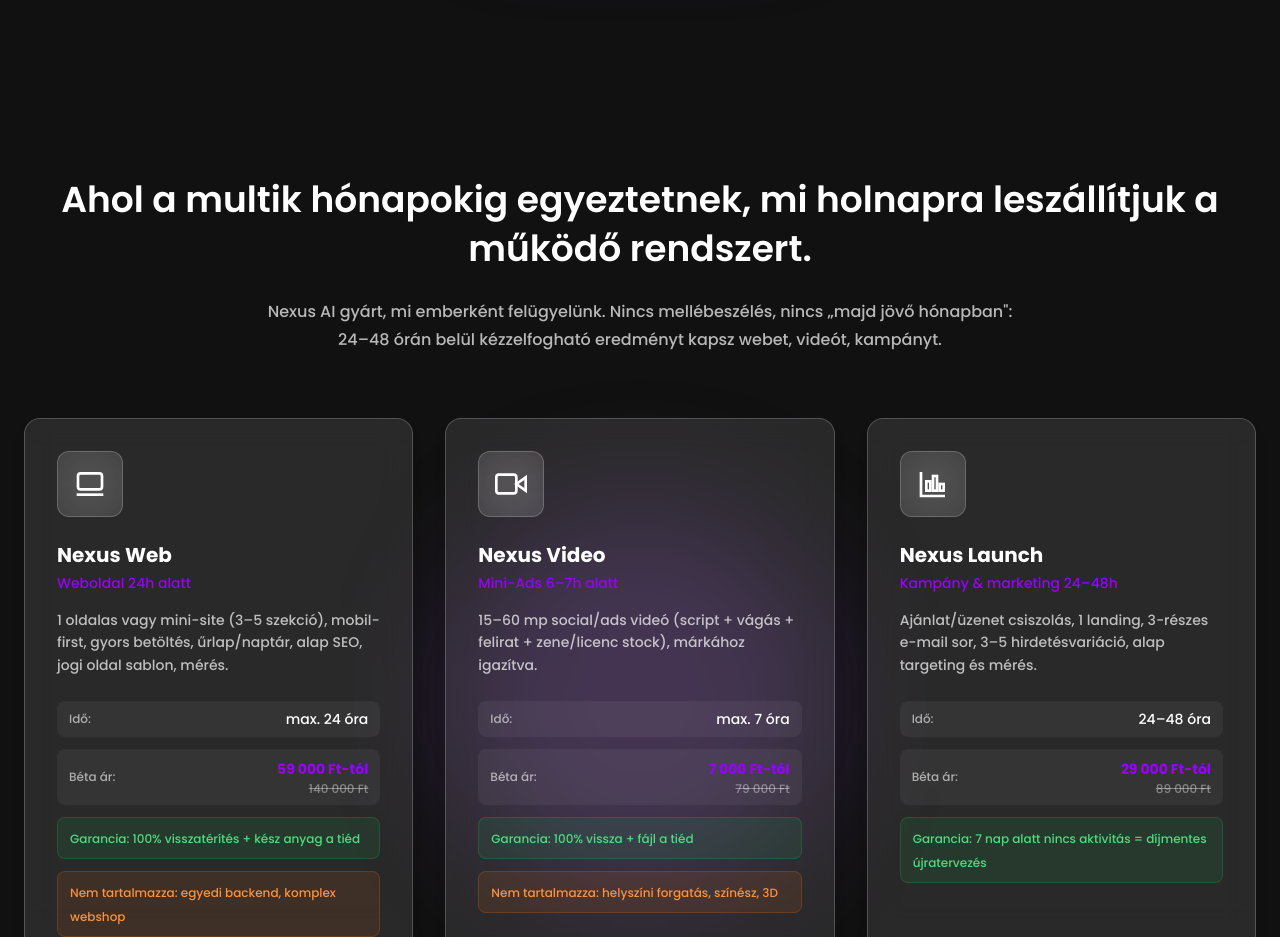
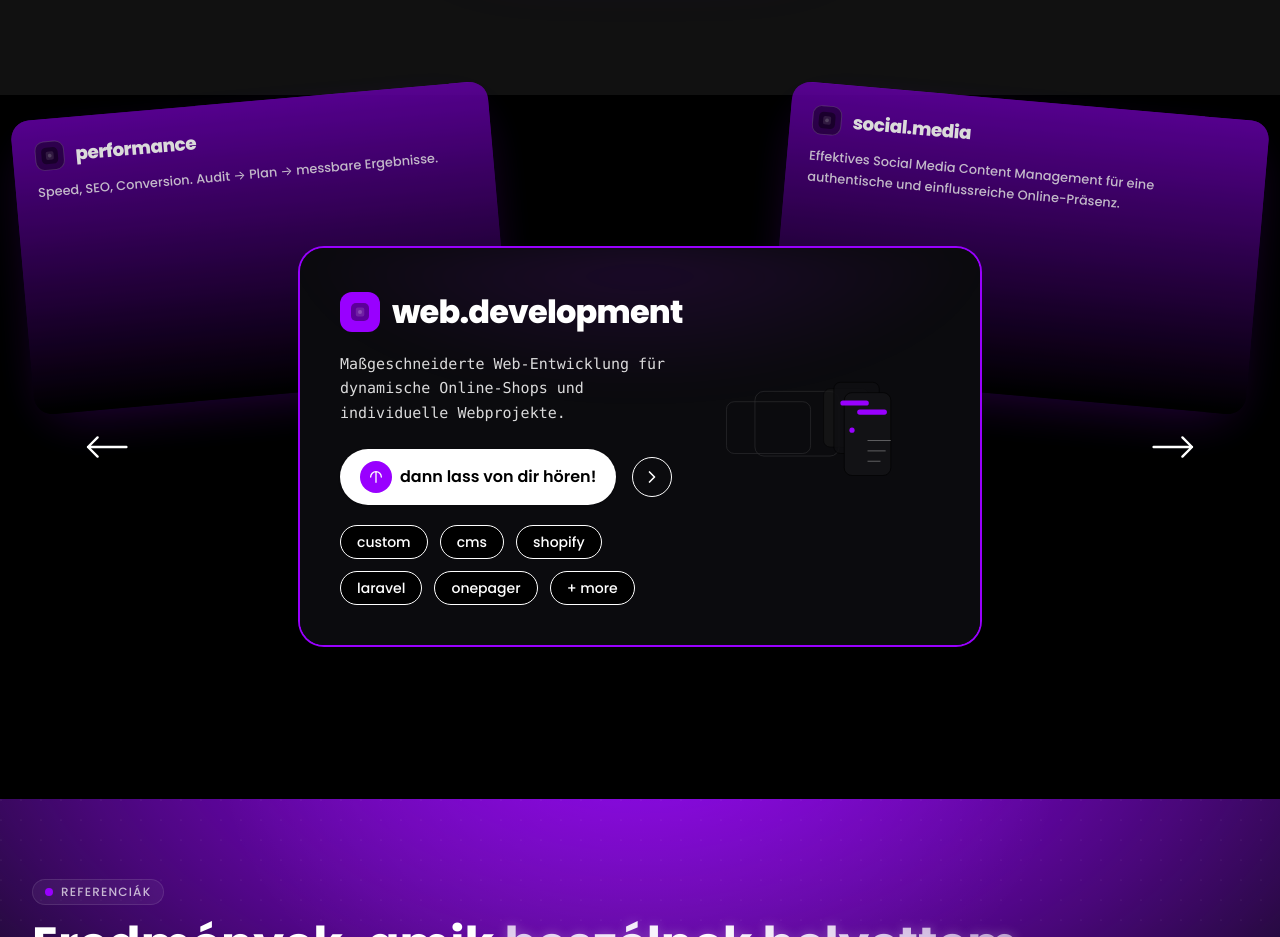
Before and after one commit to mrcoinzy/vizio-ai-flow, a React (Vite) app: page / in a window 1280 px wide. Shown: the part 1863-2800 px from the top of the page. Built offline with nearby package versions, Linux system fonts and the light colour scheme.

Commit message:
Update service section
Replaced the service section with new content and functionality.

```diff
--- a/src/components/ServicesSection.tsx
+++ b/src/components/ServicesSection.tsx
@@ -1,212 +1,236 @@
-import React from "react";
-import { motion } from "framer-motion";
-const SERVICES = [{
-  id: "web",
-  title: "Nexus Web",
-  subtitle: "Weboldal 24h alatt",
-  description: "1 oldalas vagy mini-site (3–5 szekció), mobil-first, gyors betöltés, űrlap/naptár, alap SEO, jogi oldal sablon, mérés.",
-  time: "max. 24 óra",
-  price: "59 000 Ft-tól",
-  originalPrice: "140 000 Ft",
-  guarantee: "100% visszatérítés + kész anyag a tiéd",
-  notIncluded: "egyedi backend, komplex webshop",
-  cta: "Kérem a 24h webet",
-  icon: <svg viewBox="0 0 24 24" className="w-8 h-8" fill="none" stroke="currentColor" strokeWidth="2">
-        <rect x="3" y="4" width="18" height="12" rx="2" />
-        <path d="M2 20h20" />
+import React, { useEffect, useState } from "react";
+import { motion, AnimatePresence } from "framer-motion";
+
+const ACCENT = "#9900FF";
+
+const SERVICES = [
+  {
+    id: "webdev",
+    title: "web.development",
+    description:
+      "Maßgeschneiderte Web-Entwicklung für dynamische Online-Shops und individuelle Webprojekte.",
+    tags: ["custom", "cms", "shopify", "laravel", "onepager", "+ more"],
+    cta: "dann lass von dir hören!",
+  },
+  {
+    id: "social",
+    title: "social.media",
+    description:
+      "Effektives Social Media Content Management für eine authentische und einflussreiche Online-Präsenz.",
+    tags: ["content", "ads", "automation", "analytics"],
+    cta: "dann lass von dir hören!",
+  },
+  {
+    id: "performance",
+    title: "performance",
+    description: "Speed, SEO, Conversion. Audit → Plan → messbare Ergebnisse.",
+    tags: ["lighthouse 95+", "core web vitals", "A/B"],
+    cta: "audit anfordern",
+  },
+];
+
+function SquareAppIcon() {
+  return (
+    <svg viewBox="0 0 24 24" className="w-6 h-6" aria-hidden="true">
+      <rect x="3" y="3" width="18" height="18" rx="5" fill="black" opacity=".4" />
+      <rect x="7.8" y="7.5" width="8.5" height="9" rx="2" fill="#fff" opacity=".12" />
+      <circle cx="12" cy="12" r="2" fill="#fff" opacity=".2" />
     </svg>
-}, {
-  id: "video",
-  title: "Nexus Video",
-  subtitle: "Mini-Ads 6–7h alatt",
-  description: "15–60 mp social/ads videó (script + vágás + felirat + zene/licenc stock), márkához igazítva.",
-  time: "max. 7 óra",
-  price: "7 000 Ft-tól",
-  originalPrice: "79 000 Ft",
-  guarantee: "100% vissza + fájl a tiéd",
-  notIncluded: "helyszíni forgatás, színész, 3D",
-  cta: "Kérek egy videót ma",
-  icon: <svg viewBox="0 0 24 24" className="w-8 h-8" fill="none" stroke="currentColor" strokeWidth="2">
-        <polygon points="23 7 16 12 23 17 23 7" />
-        <rect x="1" y="5" width="15" height="14" rx="2" ry="2" />
+  );
+}
+
+function PanelIllustration() {
+  return (
+    <svg width="220" height="160" viewBox="0 0 340 220" aria-hidden="true">
+      <g fill="none" stroke="#fff" opacity="0.14">
+        <rect x="10" y="40" width="130" height="80" rx="12" />
+        <rect x="54" y="24" width="130" height="100" rx="14" />
+      </g>
+      <g>
+        <g transform="translate(160,20)">
+          <rect x="0" y="0" width="70" height="90" rx="10" fill="#1A1A1A" stroke="#000" opacity=".6" />
+          <rect x="16" y="-10" width="70" height="110" rx="10" fill="#0F0F12" stroke="#000" opacity=".85" />
+          <rect x="32" y="6" width="72" height="128" rx="12" fill="#121215" stroke="#000" opacity="1" />
+          <rect x="26" y="18" width="44" height="8" rx="4" fill={ACCENT} />
+          <rect x="40" y="60" width="8" height="8" rx="4" fill={ACCENT} />
+          <rect x="52" y="32" width="46" height="8" rx="4" fill={ACCENT} />
+          <g opacity=".5" stroke="#fff">
+            <path d="M68 80h36" />
+            <path d="M68 96h28" />
+            <path d="M68 112h20" />
+          </g>
+        </g>
+      </g>
     </svg>
-}, {
-  id: "marketing",
-  title: "Nexus Launch",
-  subtitle: "Kampány & marketing 24–48h",
-  description: "Ajánlat/üzenet csiszolás, 1 landing, 3-részes e-mail sor, 3–5 hirdetésvariáció, alap targeting és mérés.",
-  time: "24–48 óra",
-  price: "29 000 Ft-tól",
-  originalPrice: "89 000 Ft",
-  guarantee: "7 nap alatt nincs aktivitás = díjmentes újratervezés",
-  notIncluded: "",
-  cta: "Indítsuk el a kampányt",
-  icon: <svg viewBox="0 0 24 24" className="w-8 h-8" fill="none" stroke="currentColor" strokeWidth="2">
-        <path d="M3 3v18h18" />
-        <rect x="7" y="10" width="3" height="7" />
-        <rect x="12" y="6" width="3" height="11" />
-        <rect x="17" y="12" width="3" height="5" />
+  );
+}
+
+function GhostServiceCard({ service, side }) {
+  const isLeft = side === "left";
+  return (
+    <div
+      className={`pointer-events-none absolute ${isLeft ? "left-[-48px] md:left-[-72px]" : "right-[-48px] md:right-[-72px]"} top-1/2 -translate-y-1/2 z-0`}
+      style={{ transformOrigin: "center" }}
+    >
+      <div
+        className="relative rounded-[20px] overflow-hidden"
+        style={{
+          width: 520,
+          height: 320,
+          transform: `rotate(${isLeft ? -5 : 5}deg)`,
+          background: `linear-gradient(180deg, ${ACCENT} 0%, rgba(0,0,0,.35) 100%)`,
+          boxShadow: `0 18px 60px -20px ${ACCENT}55`,
+          opacity: 0.9,
+        }}
+      >
+        <div className="w-full h-full bg-black/35" />
+        <div className="absolute inset-0 p-6 text-white">
+          <div className="flex items-center gap-3">
+            <div className="rounded-[10px] w-8 h-8 grid place-items-center bg-black/40 border" style={{ borderColor: "#fff3" }}>
+              <SquareAppIcon />
+            </div>
+            <h4 className="text-xl font-extrabold tracking-tight">{service.title}</h4>
+          </div>
+          <p className="mt-3 max-w-md text-white/85 text-sm leading-relaxed" style={{ maxHeight: 56, overflow: "hidden" }}>
+            {service.description}
+          </p>
+        </div>
+      </div>
+    </div>
+  );
+}
+
+function ServiceCard({ s }) {
+  return (
+    <div className="relative z-10" style={{ width: 680, maxWidth: "92vw" }}>
+      <div className="absolute inset-0 rounded-[24px]" style={{ boxShadow: `0 0 0 2px ${ACCENT}` }} />
+      <div className="relative rounded-[24px] bg-[#0B0B0E] text-white overflow-hidden p-8 md:p-10">
+        <div
+          className="pointer-events-none absolute -inset-[1px] rounded-[24px]"
+          style={{ background: `radial-gradient(85% 60% at 50% 0%, ${ACCENT}22, transparent 60%)`, filter: "blur(18px)" }}
+        />
+        <div className="relative grid grid-cols-1 lg:grid-cols-[1fr_auto] gap-6 items-center">
+          <div>
+            <div className="flex items-center gap-3 mb-4">
+              <div className="rounded-[12px] w-10 h-10 grid place-items-center" style={{ background: ACCENT }}>
+                <SquareAppIcon />
+              </div>
+              <h3 className="text-[28px] md:text-[32px] font-extrabold tracking-tight">{s.title}</h3>
+            </div>
+            <p className="max-w-2xl text-white/85 leading-relaxed font-mono text-[15px]">{s.description}</p>
+            <div className="mt-6 flex items-center gap-4">
+              <button className="inline-flex items-center gap-2 rounded-full bg-white text-black font-semibold px-5 py-3 shadow">
+                <span className="inline-grid place-items-center rounded-full w-8 h-8" style={{ background: ACCENT }}>
+                  <svg viewBox="0 0 24 24" className="w-4 h-4" aria-hidden="true">
+                    <path d="M4 12a8 8 0 0 1 8-8m0 0a8 8 0 0 1 8 8m-8-8v16" fill="none" stroke="white" strokeWidth="2" strokeLinecap="round" />
                   </svg>
-}];
-export default function ServicesSection() {
-  const containerVariants = {
-    hidden: {
-      opacity: 0
-    },
-    visible: {
-      opacity: 1,
-      transition: {
-        staggerChildren: 0.1,
-        delayChildren: 0.2
+                </span>
+                <span>{s.cta}</span>
+              </button>
+              <button className="w-10 h-10 rounded-full grid place-items-center border" style={{ borderColor: "#fff", background: "transparent" }}>
+                <svg viewBox="0 0 24 24" className="w-5 h-5 text-white" aria-hidden="true">
+                  <path d="M9 6l6 6-6 6" fill="none" stroke="currentColor" strokeWidth="2" strokeLinecap="round" strokeLinejoin="round" />
+                </svg>
+              </button>
+            </div>
+            <div className="mt-5 flex flex-wrap gap-3">
+              {s.tags.map((t) => (
+                <span key={t} className="px-4 py-[6px] rounded-full border text-sm" style={{ borderColor: "#fff", color: "#fff", background: "#000" }}>
+                  {t}
+                </span>
+              ))}
+            </div>
+          </div>
+          <div className="hidden lg:block">
+            <PanelIllustration />
+          </div>
+        </div>
+      </div>
+    </div>
+  );
 }
+
+function SideLineArrow({ onClick, side = "left" }) {
+  const isLeft = side === "left";
+  return (
+    <button
+      onClick={onClick}
+      type="button"
+      aria-label={isLeft ? "prev" : "next"}
+      className={`z-20 cursor-pointer absolute ${isLeft ? "left-6 md:left-10" : "right-6 md:right-10"} top-1/2 -translate-y-1/2 text-white/90`}
+    >
+      <svg viewBox="0 0 80 60" width="64" height="48" aria-hidden="true">
+        {isLeft ? (
+          <path d="M58 30H10M22 18l-12 12 12 12" fill="none" stroke="white" strokeWidth="3" strokeLinecap="round" strokeLinejoin="round" />
+        ) : (
+          <path d="M22 30h48M58 18l12 12-12 12" fill="none" stroke="white" strokeWidth="3" strokeLinecap="round" strokeLinejoin="round" />
+        )}
+      </svg>
+    </button>
+  );
 }
+
+export default function ServiceCarousel() {
+  const [i, setI] = useState(0);
+  const go = (d) => setI((p) => (p + d + SERVICES.length) % SERVICES.length);
+
+  useEffect(() => {
+    const onKey = (e) => {
+      if (e.key === "ArrowLeft") go(-1);
+      if (e.key === "ArrowRight") go(1);
     };
-  const itemVariants = {
-    hidden: {
-      opacity: 0,
-      y: 30,
-      scale: 0.95
-    },
-    visible: {
-      opacity: 1,
-      y: 0,
-      scale: 1,
-      transition: {
-        duration: 0.5,
-        ease: [0.22, 1, 0.36, 1]
-      }
-    }
-  };
-  return <section className="min-h-screen w-full bg-[#111111] text-white py-20 relative overflow-hidden">
-      {/* Background effects */}
-      <div className="absolute inset-0 pointer-events-none">
-        <div className="absolute top-1/2 left-1/2 transform -translate-x-1/2 -translate-y-1/2 w-96 h-96 bg-purple-500/20 rounded-full blur-3xl" />
-      </div>
+    window.addEventListener("keydown", onKey);
+    return () => window.removeEventListener("keydown", onKey);
+  }, []);
 
-      <div className="relative z-10 mx-auto max-w-7xl px-6">
-        {/* Header */}
-        <motion.div initial={{
-        opacity: 0,
-        y: 20
-      }} whileInView={{
-        opacity: 1,
-        y: 0
-      }} viewport={{
-        once: true,
-        margin: "-100px"
-      }} transition={{
-        duration: 0.6,
-        ease: [0.22, 1, 0.36, 1]
-      }} className="text-center mb-16">
-          <h2 className="text-2xl leading-snug md:text-4xl md:leading-snug font-semibold mb-6">
-            Ahol a multik hónapokig egyeztetnek, mi holnapra leszállítjuk a működő rendszert.
-          </h2>
-          <p className="mt-3 text-sm/6 text-white/70 md:text-base/7 max-w-3xl mx-auto">Nexus AI gyárt, mi emberként felügyelünk. Nincs mellébeszélés, nincs „majd jövő hónapban": 24–48 órán belül kézzelfogható eredményt kapsz webet, videót, kampányt.</p>
+  const prev = (i - 1 + SERVICES.length) % SERVICES.length;
+  const next = (i + 1) % SERVICES.length;
+
+  return (
+    <div className="w-full min-h-[88vh] bg-black grid place-items-center px-4">
+      <div className="relative w-full max-w-[1200px]">
+        <AnimatePresence mode="wait" initial={false}>
+          <motion.div
+            key={`left-${SERVICES[prev].id}`}
+            initial={{ opacity: 0, x: -60, scale: 0.9 }}
+            animate={{ opacity: 0.95, x: 0, scale: 0.92 }}
+            exit={{ opacity: 0, x: -60 }}
+            transition={{ duration: 0.3 }}
+            className="z-0"
+          >
+            <GhostServiceCard service={SERVICES[prev]} side="left" />
           </motion.div>
 
-        {/* Services Grid */}
-        <motion.div variants={containerVariants} initial="hidden" whileInView="visible" viewport={{
-        once: true,
-        margin: "-50px"
-      }} className="grid grid-cols-1 md:grid-cols-2 lg:grid-cols-3 gap-8">
-          {SERVICES.map((service, index) => <motion.div key={service.id} variants={itemVariants} whileHover={{
-          y: -10,
-          scale: 1.02,
-          transition: {
-            duration: 0.2
-          }
-        }} className="group relative">
-              {/* Card */}
-              <div className="relative h-full p-8 rounded-2xl backdrop-blur-lg bg-white/10 border border-white/20 overflow-hidden shadow-lg">
-                {/* Content */}
-                <div className="relative z-10 flex flex-col h-full">
-                  {/* Icon */}
-                  <div className="inline-flex p-4 rounded-xl backdrop-blur-lg bg-white/10 border border-white/20 mb-6 w-fit">
-                    <div className="text-white">
-                      {service.icon}
+          <motion.div
+            key={`right-${SERVICES[next].id}`}
+            initial={{ opacity: 0, x: 60, scale: 0.9 }}
+            animate={{ opacity: 0.95, x: 0, scale: 0.92 }}
+            exit={{ opacity: 0, x: 60 }}
+            transition={{ duration: 0.3 }}
+            className="z-0"
+          >
+            <GhostServiceCard service={SERVICES[next]} side="right" />
+          </motion.div>
+        </AnimatePresence>
+
+        <SideLineArrow side="left" onClick={() => go(-1)} />
+        <SideLineArrow side="right" onClick={() => go(1)} />
+
+        <div className="relative flex items-center justify-center z-10">
+          <AnimatePresence mode="wait">
+            <motion.div
+              key={SERVICES[i].id}
+              initial={{ opacity: 0, y: 20, scale: 0.98 }}
+              animate={{ opacity: 1, y: 0, scale: 1 }}
+              exit={{ opacity: 0, y: -12, scale: 0.98 }}
+              transition={{ duration: 0.28 }}
+              className="mx-auto"
+            >
+              <ServiceCard s={SERVICES[i]} />
+            </motion.div>
+          </AnimatePresence>
         </div>
       </div>
-
-                  {/* Title & Subtitle */}
-                  <div className="mb-4">
-                    <h3 className="text-xl font-bold mb-1 text-white">
-                      {service.title}
-                    </h3>
-                    <p className="text-[#9900FF] text-sm font-medium">
-                      {service.subtitle}
-                    </p>
     </div>
-
-                  {/* Description */}
-                  <p className="text-white/70 leading-relaxed mb-6 text-sm">
-                    {service.description}
-                  </p>
-
-                  {/* Info Grid */}
-                  <div className="space-y-3 mb-6 flex-grow">
-                    {/* Time */}
-                    <div className="flex justify-between items-center py-2 px-3 rounded-lg bg-white/5">
-                      <span className="text-white/60 text-xs">Idő:</span>
-                      <span className="text-white font-medium text-sm">{service.time}</span>
-                    </div>
-
-                    {/* Price */}
-                    <div className="flex justify-between items-center py-2 px-3 rounded-lg bg-white/5">
-                      <span className="text-white/60 text-xs">Béta ár:</span>
-                      <div className="text-right">
-                        <span className="text-[#9900FF] font-bold text-sm">{service.price}</span>
-                        <div className="text-white/40 text-xs line-through">{service.originalPrice}</div>
-                      </div>
-                    </div>
-
-                    {/* Guarantee */}
-                    <div className="py-2 px-3 rounded-lg bg-green-500/10 border border-green-500/20">
-                      <span className="text-green-400 text-xs font-medium">Garancia: {service.guarantee}</span>
-                    </div>
-
-                    {/* Not Included */}
-                    {service.notIncluded && <div className="py-2 px-3 rounded-lg bg-orange-500/10 border border-orange-500/20">
-                        <span className="text-orange-400 text-xs">Nem tartalmazza: {service.notIncluded}</span>
-                      </div>}
-                  </div>
-
-                  {/* CTA Button */}
-                  <motion.button whileHover={{
-                scale: 1.02
-              }} whileTap={{
-                scale: 0.98
-              }} className="w-full px-6 py-3 bg-[#9900FF] text-white font-semibold rounded-full shadow-lg hover:shadow-purple-500/25 transition-all duration-300 mt-auto">
-                    {service.cta}
-                  </motion.button>
-                </div>
-              </div>
-            </motion.div>)}
-        </motion.div>
-
-        {/* Call to Action */}
-        <motion.div initial={{
-        opacity: 0,
-        y: 30
-      }} whileInView={{
-        opacity: 1,
-        y: 0
-      }} viewport={{
-        once: true,
-        margin: "-100px"
-      }} transition={{
-        duration: 0.6,
-        ease: [0.22, 1, 0.36, 1],
-        delay: 0.3
-      }} className="text-center mt-16">
-          <p className="text-lg text-white/70 mb-8">Határidő-garancia + 100% pénzvisszafizetés. Ha csúszunk, visszautalunk és az elkészült anyag akkor is a tiéd.</p>
-          <motion.button whileHover={{
-          scale: 1.05
-        }} whileTap={{
-          scale: 0.95
-        }} className="px-8 py-4 bg-[#9900FF] text-white font-semibold rounded-full shadow-lg hover:shadow-purple-500/25 transition-all duration-300">
-            Beszéljünk a projektedről
-          </motion.button>
-        </motion.div>
-      </div>
-    </section>;
+  );
 }
```
Lines whose indentation alone changed are shown as unchanged.
